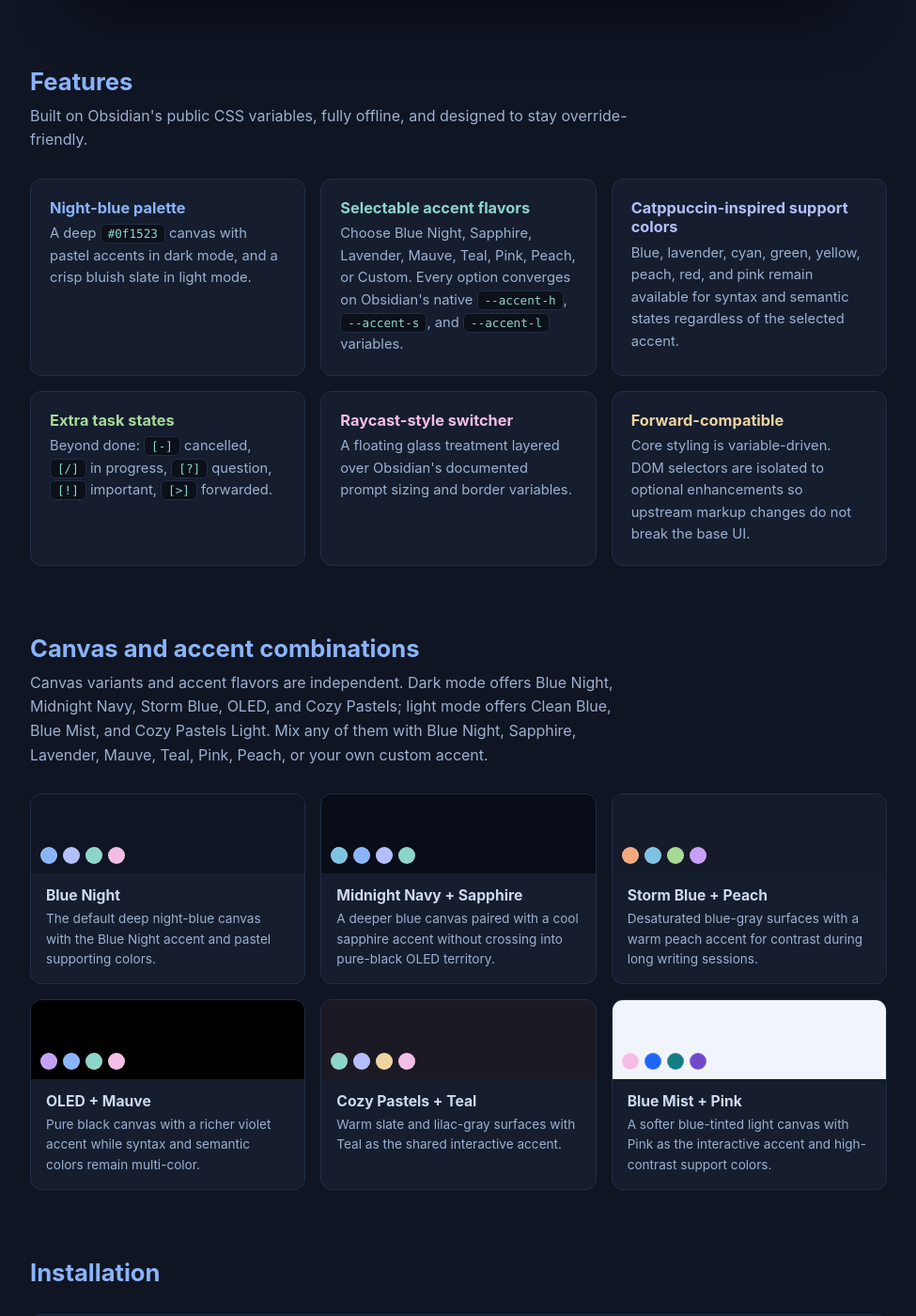
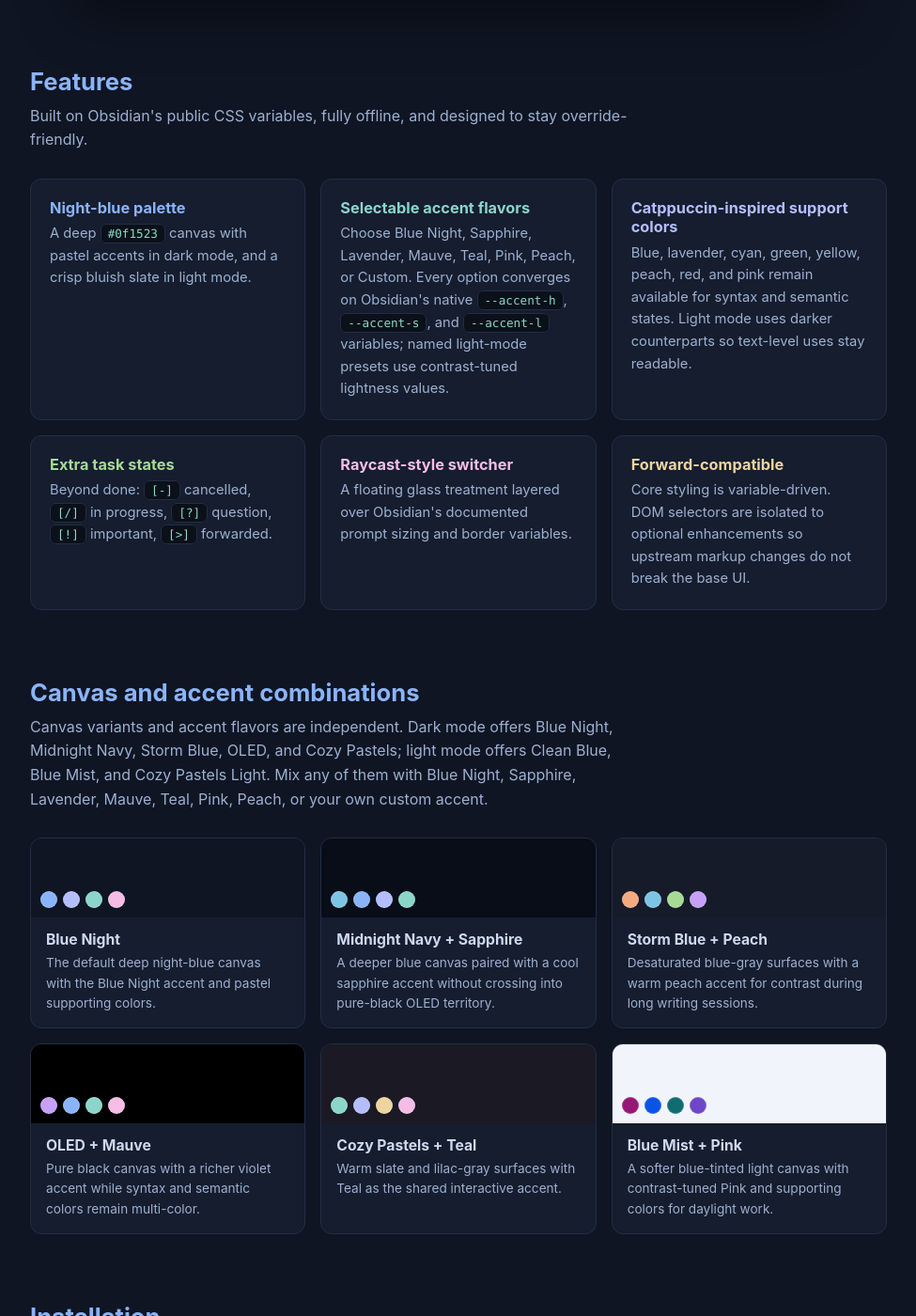
Before and after one commit to sandovaldavid/obsidian-blue-night, a Jekyll site: the page built from docs/index.md, in a window 1280 px wide and 1400 px high, scrolled down 990 px. Shown: the whole window at 94% size, without its empty margins (152-1127 px from the left). Built offline with Jekyll 4.4.1, drawn with Linux system fonts in a browser that asks for light colours; some of the changed text lies outside the part shown.

Commit message:
docs(site): sync contrast-tuned palette

```diff
--- a/docs/index.md
+++ b/docs/index.md
@@ -28,11 +28,11 @@ title: Blue Night
     </div>
     <div class="feature-card" data-accent="teal">
       <h3>Selectable accent flavors</h3>
-      <p>Choose Blue Night, Sapphire, Lavender, Mauve, Teal, Pink, Peach, or Custom. Every option converges on Obsidian's native <code>--accent-h</code>, <code>--accent-s</code>, and <code>--accent-l</code> variables.</p>
+      <p>Choose Blue Night, Sapphire, Lavender, Mauve, Teal, Pink, Peach, or Custom. Every option converges on Obsidian's native <code>--accent-h</code>, <code>--accent-s</code>, and <code>--accent-l</code> variables; named light-mode presets use contrast-tuned lightness values.</p>
     </div>
     <div class="feature-card" data-accent="lavender">
       <h3>Catppuccin-inspired support colors</h3>
-      <p>Blue, lavender, cyan, green, yellow, peach, red, and pink remain available for syntax and semantic states regardless of the selected accent.</p>
+      <p>Blue, lavender, cyan, green, yellow, peach, red, and pink remain available for syntax and semantic states. Light mode uses darker counterparts so text-level uses stay readable.</p>
     </div>
     <div class="feature-card" data-accent="green">
       <h3>Extra task states</h3>
@@ -104,11 +104,11 @@ title: Blue Night
     </div>
     <div class="flavor">
       <div class="swatch" style="background:#f1f5fb">
-        <span style="background:#f5bde6"></span><span style="background:#1e66f5"></span><span style="background:#147d83"></span><span style="background:#7048c9"></span>
+        <span style="background:#971775"></span><span style="background:#0a53e5"></span><span style="background:#116c71"></span><span style="background:#6f46c9"></span>
       </div>
       <div class="flavor-info">
         <h3>Blue Mist + Pink</h3>
-        <p>A softer blue-tinted light canvas with Pink as the interactive accent and high-contrast support colors.</p>
+        <p>A softer blue-tinted light canvas with contrast-tuned Pink and supporting colors for daylight work.</p>
       </div>
     </div>
   </div>
@@ -145,15 +145,15 @@ title: Blue Night
       </thead>
       <tbody>
         <tr><td><code>focus-mode.css</code></td><td>Dims desktop chrome until hover or keyboard focus</td></tr>
-        <tr><td><code>rainbow-folders.css</code></td><td>Tints top-level folders with Blue Night/Catppuccin-inspired pastels</td></tr>
+        <tr><td><code>rainbow-folders.css</code></td><td>Tints top-level folders with contrast-tuned Blue Night/Catppuccin-inspired colors</td></tr>
         <tr><td><code>colored-headings.css</code></td><td>Sets heading colors through Obsidian's heading variables</td></tr>
         <tr><td><code>wide-code.css</code></td><td>Lets code blocks, tables and Dataview results exceed readable line width</td></tr>
         <tr><td><code>wide-note.css</code></td><td>Opt-in <code>wide-note</code> cssclass for a wider whole-note layout</td></tr>
         <tr><td><code>clean-embeds.css</code></td><td>Makes note embeds seamless while preserving the source-note affordance</td></tr>
         <tr><td><code>image-grid.css</code></td><td>Opt-in <code>image-grid</code> cssclass for responsive galleries</td></tr>
-        <tr><td><code>compact-tables.css</code></td><td>Reduces table padding and density through table variables</td></tr>
+        <tr><td><code>compact-tables.css</code></td><td>Uses native sizing variables plus narrowly scoped cell padding for compact tables</td></tr>
         <tr><td><code>compact-callouts.css</code></td><td>Makes native callouts denser without replacing their colors or icons</td></tr>
-        <tr><td><code>math-accent.css</code></td><td>Adds a restrained Blue Night accent to MathJax and editor math</td></tr>
+        <tr><td><code>math-accent.css</code></td><td>Adds a contrast-tuned Blue Night accent to MathJax and editor math</td></tr>
         <tr><td><code>minimal-scrollbar.css</code></td><td>Uses public scrollbar color variables with a slim 6px track</td></tr>
       </tbody>
     </table>
```
